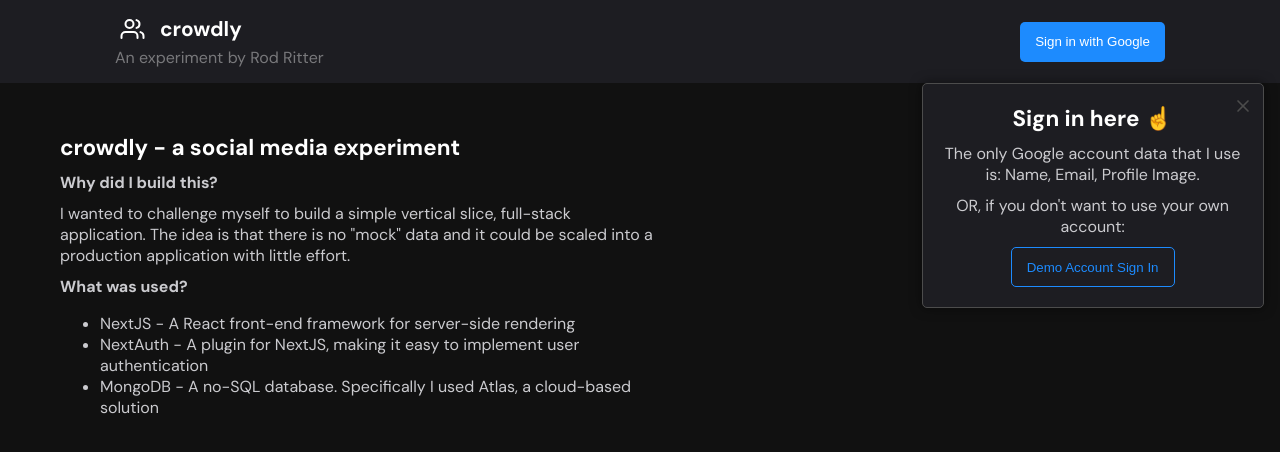
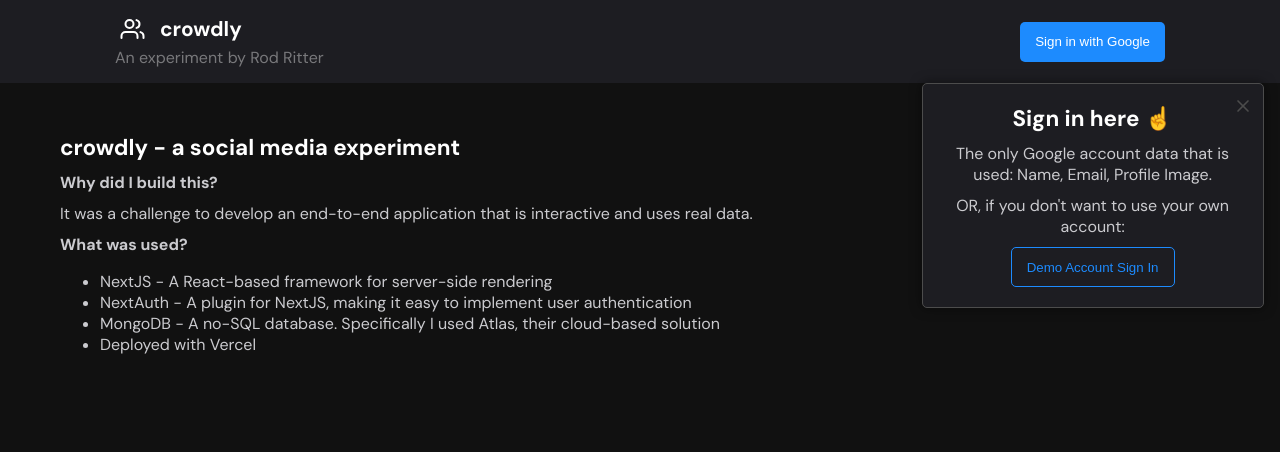
Before and after one commit to RodRitter/social-media-concept, a Next.js app: page / in a window 1280 px wide. Shown: the top 452 px of the page. Built offline with nearby package versions, Linux system fonts and the light colour scheme; no server answers.

Commit message:
cleanup: change some text

```diff
--- a/containers/Header.js
+++ b/containers/Header.js
@@ -4,6 +4,7 @@ import Link from "next/link";
 import { Users } from "react-feather";
 import { signIn, signOut } from "next-auth/react";
 import { useTheme } from "../lib/ThemeProvider";
+import { Loader } from "react-feather";
 import BadgeProfile from "../components/BadgeProfile";
 import Panel from "../components/Panel";
 import Button from "../components/Button";
@@ -101,6 +102,30 @@ const BrandLogo = styled.div`
     align-items: center;
 `;
 
+const loaderRotate = keyframes`
+    0% {
+        transform: rotate(0deg);
+    }
+    100% {
+        transform: rotate(360deg);
+    }
+`;
+
+const SessionLoader = styled.div`
+    position: relative;
+    font-size: 16px;
+    text-align: center;
+
+    > svg {
+        width: 20px;
+        height: 20px;
+        position: relative;
+        top: 30%;
+        transform: translateY(-50%);
+        animation: ${loaderRotate} 0.8s linear infinite;
+    }
+`;
+
 const Header = ({ session, authenticating }) => {
     const { theme } = useTheme();
     const [tooltipOpen, setTooltipOpen] = useState(true);
@@ -115,6 +140,13 @@ const Header = ({ session, authenticating }) => {
                     </BrandLogo>
                     <BrandByline>An experiment by Rod Ritter</BrandByline>
                 </Brand>
+
+                {authenticating && (
+                    <SessionLoader>
+                        <Loader />
+                        <div>Checking for session</div>
+                    </SessionLoader>
+                )}
 
                 {!authenticating && (
                     <ProfilePanel>
@@ -158,12 +190,12 @@ const Header = ({ session, authenticating }) => {
                                     >
                                         <h1>Sign in here ☝️</h1>
                                         <p>
-                                            The only Google account data that I
-                                            use is: Name, Email, Profile Image.
+                                            The only Google account data that is
+                                            used: Name, Email, Profile Image.
                                         </p>
                                         <p>
-                                            OR, if you don't want to use your
-                                            own account:
+                                            {`OR, if you don't want to use your
+                                            own account:`}
                                         </p>
 
                                         <GuestSignInButton
--- a/pages/index.js
+++ b/pages/index.js
@@ -22,6 +22,7 @@ const InnerWrapper = styled.div`
     p,
     li {
         color: ${({ theme }) => theme.lightText};
+        text-align: justify;
     }
 
     h2 {
@@ -30,7 +31,7 @@ const InnerWrapper = styled.div`
 
     > div {
         padding: 10px 20px;
-        width: 50%;
+        width: 75%;
     }
 `;
 
@@ -51,15 +52,13 @@ const Feed = ({ className }) => {
                     <h1>crowdly - a social media experiment</h1>
                     <h2>Why did I build this?</h2>
                     <p>
-                        {`I wanted to challenge myself to build a simple vertical
-                        slice, full-stack application. The idea is that there is
-                        no "mock" data and it could be scaled into a production
-                        application with little effort.`}
+                        It was a challenge to develop an end-to-end application
+                        that is interactive and uses real data.
                     </p>
                     <h2>What was used?</h2>
                     <ul>
                         <li>
-                            NextJS - A React front-end framework for server-side
+                            NextJS - A React-based framework for server-side
                             rendering
                         </li>
                         <li>
@@ -68,8 +67,9 @@ const Feed = ({ className }) => {
                         </li>
                         <li>
                             MongoDB - A no-SQL database. Specifically I used
-                            Atlas, a cloud-based solution
+                            Atlas, their cloud-based solution
                         </li>
+                        <li>Deployed with Vercel</li>
                     </ul>
                 </div>
             </InnerWrapper>
```
